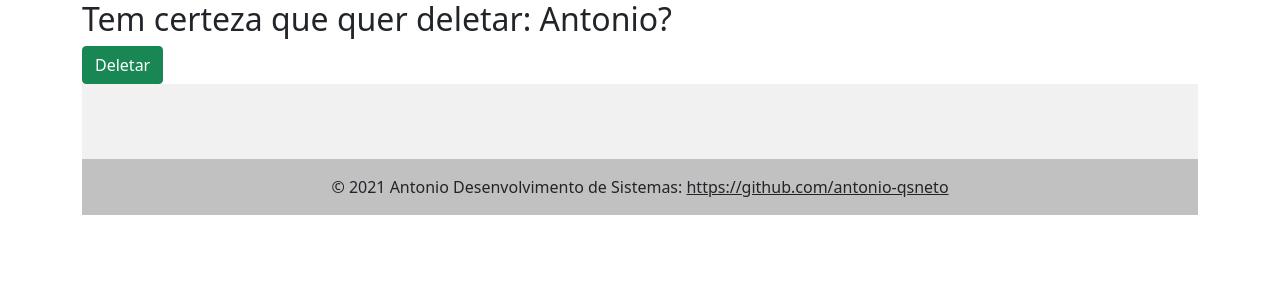
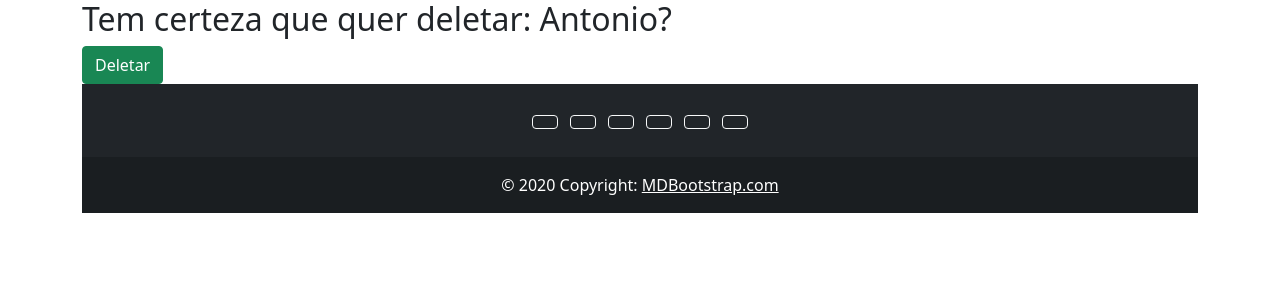
Before and after one commit to antonio-qsneto/djangoProject, a Django app: page /pessoa-delete/1/ in a window 1280 px wide. Shown: the top 300 px of the page. Run offline with Django 3.2, Linux system fonts and the light colour scheme; data comes from the database, SQL or seed files in the repository; some libraries are stand-ins or nearby versions.

Commit message:
test footer 3

```diff
--- a/templates/base.html
+++ b/templates/base.html
@@ -15,61 +15,56 @@
       {% block menu %}{% endblock menu %} {% block main %} {% endblock main %}
       {% block footer %}
 
-      <footer class="text-center text-white" style="background-color: #f1f1f1">
+      <footer class="bg-dark text-center text-white">
         <!-- Grid container -->
-        <div class="container pt-4">
+        <div class="container p-4 pb-0">
           <!-- Section: Social media -->
           <section class="mb-4">
             <!-- Facebook -->
             <a
-              class="btn btn-link btn-floating btn-lg text-dark m-1"
+              class="btn btn-outline-light btn-floating m-1"
               href="#!"
               role="button"
-              data-mdb-ripple-color="dark"
               ><i class="fab fa-facebook-f"></i
             ></a>
 
             <!-- Twitter -->
             <a
-              class="btn btn-link btn-floating btn-lg text-dark m-1"
+              class="btn btn-outline-light btn-floating m-1"
               href="#!"
               role="button"
-              data-mdb-ripple-color="dark"
               ><i class="fab fa-twitter"></i
             ></a>
 
             <!-- Google -->
             <a
-              class="btn btn-link btn-floating btn-lg text-dark m-1"
+              class="btn btn-outline-light btn-floating m-1"
               href="#!"
               role="button"
-              data-mdb-ripple-color="dark"
               ><i class="fab fa-google"></i
             ></a>
 
             <!-- Instagram -->
             <a
-              class="btn btn-link btn-floating btn-lg text-dark m-1"
+              class="btn btn-outline-light btn-floating m-1"
               href="#!"
               role="button"
-              data-mdb-ripple-color="dark"
               ><i class="fab fa-instagram"></i
             ></a>
 
             <!-- Linkedin -->
             <a
-              class="btn btn-link btn-floating btn-lg text-dark m-1"
+              class="btn btn-outline-light btn-floating m-1"
               href="#!"
               role="button"
-              data-mdb-ripple-color="dark"
-              ><i class="fab fa-linkedin"></i
+              ><i class="fab fa-linkedin-in"></i
             ></a>
+
             <!-- Github -->
             <a
-              class="btn btn-link btn-floating btn-lg text-dark m-1"
+              class="btn btn-outline-light btn-floating m-1"
               href="#!"
               role="button"
-              data-mdb-ripple-color="dark"
               ><i class="fab fa-github"></i
             ></a>
           </section>
@@ -79,12 +74,12 @@
 
         <!-- Copyright -->
         <div
-          class="text-center text-dark p-3"
+          class="text-center p-3"
           style="background-color: rgba(0, 0, 0, 0.2)"
         >
-          © 2021 Antonio Desenvolvimento de Sistemas:
-          <a class="text-dark" href="https://github.com/antonio-qsneto"
-            >https://github.com/antonio-qsneto</a
+          © 2020 Copyright:
+          <a class="text-white" href="https://mdbootstrap.com/"
+            >MDBootstrap.com</a
           >
         </div>
         <!-- Copyright -->
```
